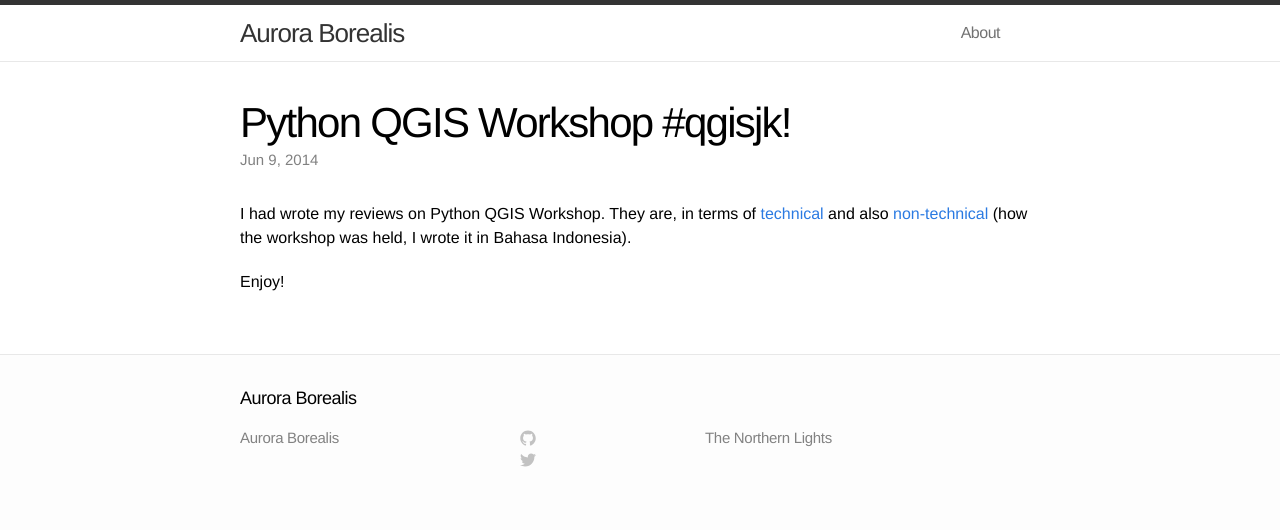
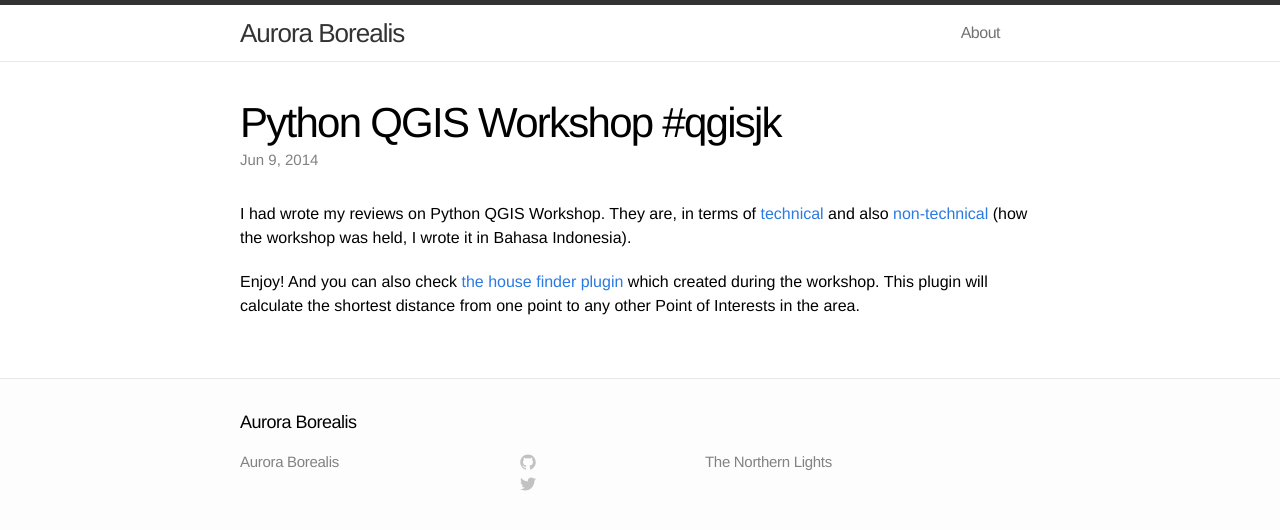
Before and after one commit to za/za.github.io, a Jekyll site: the page built from _posts/2014-06-09-python-qgis-workshop-qgisjk.markdown, in a window 1280 px wide. Shown: the top 530 px of the page. Built offline with Jekyll 4.4.1, drawn with Linux system fonts in a browser that asks for light colours.

Commit message:
remove ! and add the github source code repository

```diff
--- a/_posts/2014-06-09-python-qgis-workshop-qgisjk.markdown
+++ b/_posts/2014-06-09-python-qgis-workshop-qgisjk.markdown
@@ -1,10 +1,10 @@
 ---
 layout: post
-title:  "Python QGIS Workshop #qgisjk!"
+title:  "Python QGIS Workshop #qgisjk"
 date:   2014-06-09 13:42:20
 categories: python qgis
 ---
 
 I had wrote my reviews on Python QGIS Workshop. They are, in terms of [technical](http://zakiakhmad.wordpress.com/2014/06/07/python-qgis-workshop-qgisjk/) and also [non-technical](http://blogs.itb.ac.id/zakiakhmad/2014/06/09/review-pelaksanaan-workshop-python-qgis-qgisjk/) (how the workshop was held, I wrote it in Bahasa Indonesia).
 
-Enjoy!
+Enjoy! And you can also check [the house finder plugin](https://github.com/za/housefinder-qgisjk) which created during the workshop. This plugin will calculate the shortest distance from one point to any other Point of Interests in the area.
```
